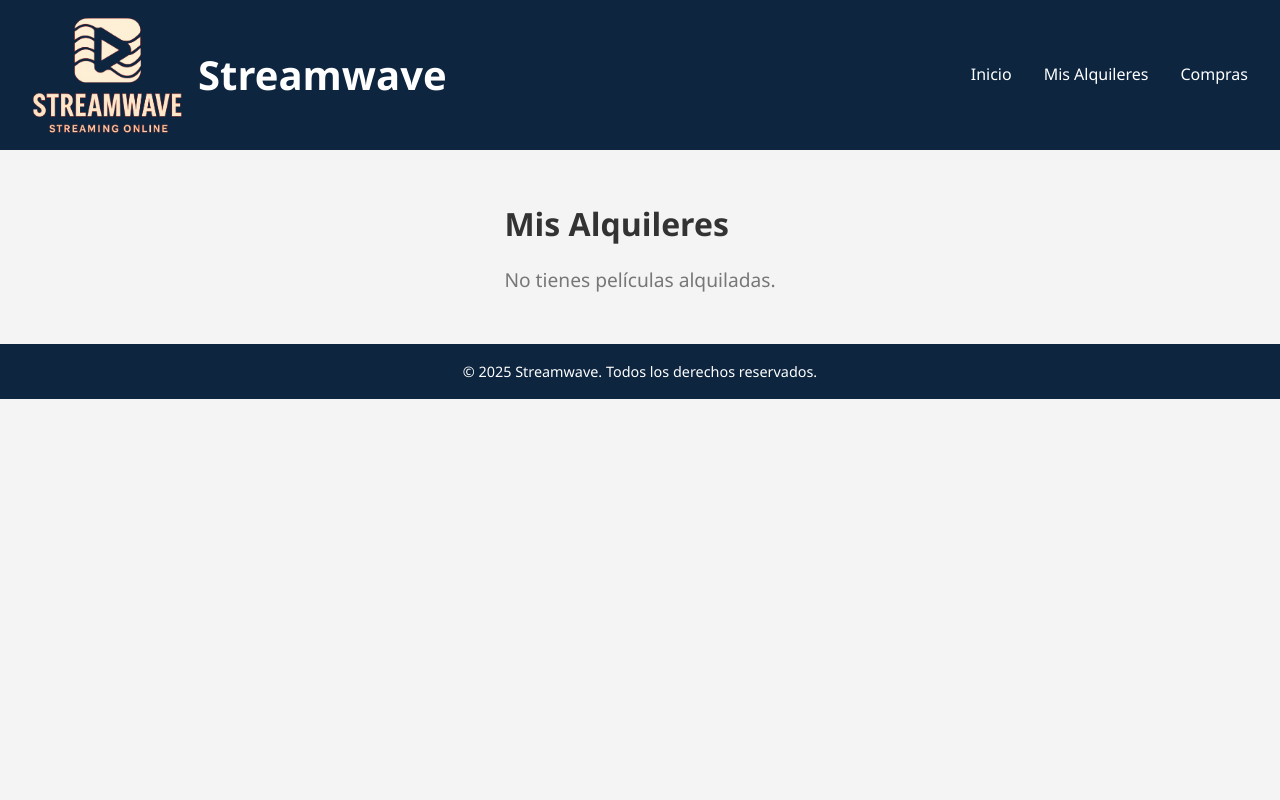
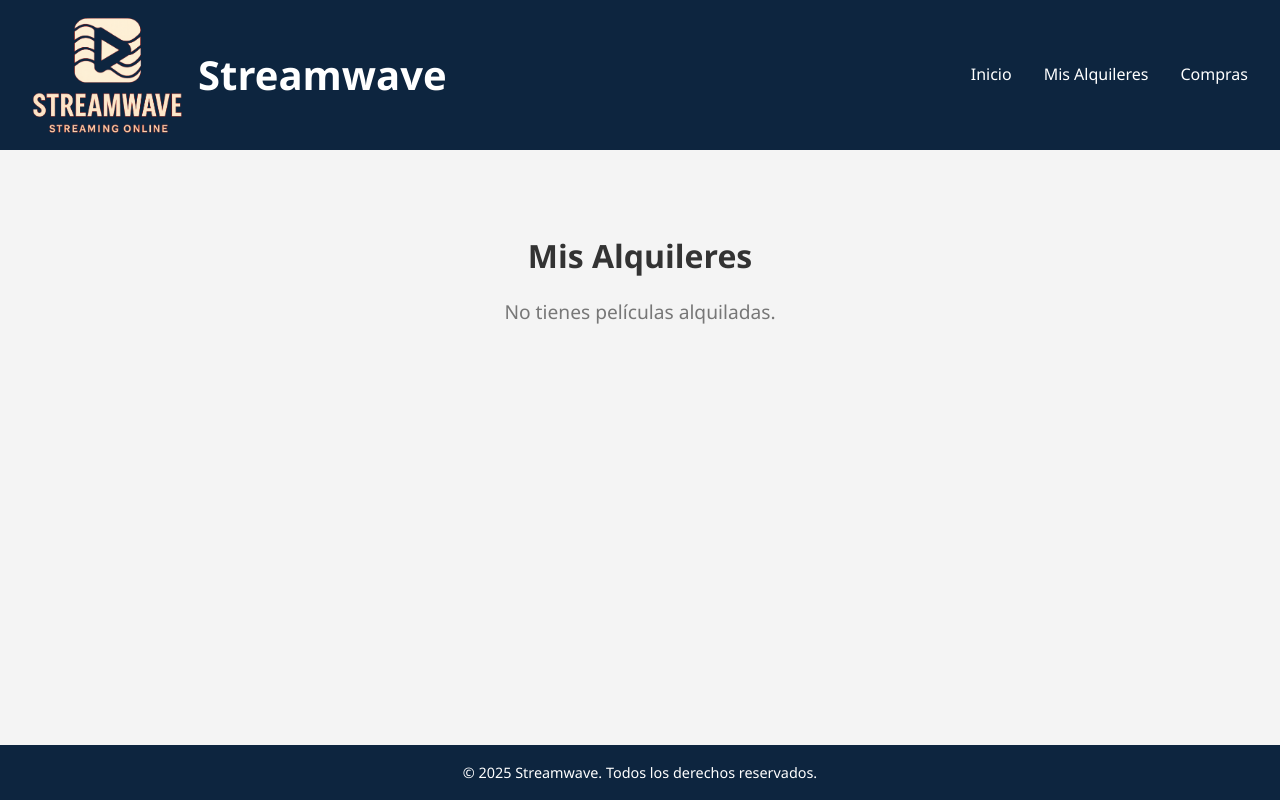
Before and after one commit to LuisRobertoHernandezRendon/streaming-online, a React (Vite) app: page /rentals in a window 1280 px wide. Built offline with nearby package versions, Linux system fonts and the light colour scheme.

Commit message:
cambios en renta de peliculas

```diff
--- a/src/App.jsx
+++ b/src/App.jsx
@@ -13,7 +13,9 @@ function App() {
   return (
     <>
       <BrowserRouter>
+        <div className="app-wrapper">
           <Header />
+          <main>
             <Routes>
               <Route path="/" element={<MovieList />} />
               <Route
@@ -26,7 +28,9 @@ function App() {
               />
               {/* <Route path="/purchases" element={<PurchasesPage />} /> */}
             </Routes>
+          </main>
           <Footer />
+        </div>
       </BrowserRouter>
     </>
   );
--- a/src/components/RentsList.jsx
+++ b/src/components/RentsList.jsx
@@ -1,4 +1,3 @@
-// src/components/MyRents.jsx
 import "../styles/rentsList.css";
 
 export default function RentsList({ rents, returnMovie }) {
@@ -24,6 +23,13 @@ export default function RentsList({ rents, returnMovie }) {
                 <p>
                   <strong>Año:</strong> {movie.year}
                 </p>
+                <p>
+                  <strong>Fecha de alquiler:</strong> {movie.rentDate}
+                </p>
+                <p>
+                  <strong>Devolver antes de:</strong>{" "}
+                  <span className="my-rents__date">{movie.returnDate}</span>
+                </p>
                 <button
                   className="my-rents__button"
                   onClick={() => returnMovie(movie.id)}
--- a/src/hooks/useRents.js
+++ b/src/hooks/useRents.js
@@ -26,15 +26,19 @@ export const useRents = () => {
 
       const newItem = {
         ...item,
+        rentDate: today.toISOString().split("T")[0],
         returnDate: returnDate.toISOString().split("T")[0],
       };
 
       setRents([...rents, newItem]);
+
+      alert("¡Película rentada con éxito!");
     }
   }
 
   function returnMovie(id) {
     setRents((prevRents) => prevRents.filter((movie) => movie.id !== id));
+    alert(`Has devuelto la película correctamente.`);
   }
 
   return {
--- a/src/styles/app.css
+++ b/src/styles/app.css
@@ -15,18 +15,21 @@ body {
   line-height: 1.6;
 }
 
-/* Flex para empujar footer abajo */
+/* El contenedor flex que controla el footer */
 #root {
-  display: flex;
-  flex-direction: column;
   min-height: 100%;
 }
 
-/* Main ocupa todo el espacio disponible */
+.app-wrapper {
+  display: flex;
+  flex-direction: column;
+  min-height: 100vh;
+}
+
+/* Main ocupa el espacio disponible */
 main {
   flex: 1;
   padding: 2rem;
-  min-height: calc(100vh - 160px); /* ajusta según alto de header+footer */
 }
 
 a {
--- a/src/styles/rentsList.css
+++ b/src/styles/rentsList.css
@@ -4,6 +4,7 @@
   max-width: 1000px;
   margin: 2rem auto;
   padding: 1rem;
+  text-align: center; /* Centro título y mensaje vacío */
 }
 
 .my-rents__title {
@@ -21,6 +22,7 @@
   display: flex;
   flex-direction: column;
   gap: 1.5rem;
+  align-items: center; /* CENTRA horizontalmente las cards */
 }
 
 .my-rents__card {
@@ -30,6 +32,8 @@
   padding: 1rem;
   border-radius: 8px;
   box-shadow: 0 0 12px rgba(0, 0, 0, 0.1);
+  max-width: 700px; /* Limita ancho para no estirarse */
+  width: 100%;
 }
 
 .my-rents__poster {
@@ -41,6 +45,7 @@
 
 .my-rents__info {
   flex: 1;
+  text-align: left; /* Mantiene info alineada */
 }
 
 .my-rents__info h3 {
```
Lines whose indentation alone changed are shown as unchanged.
